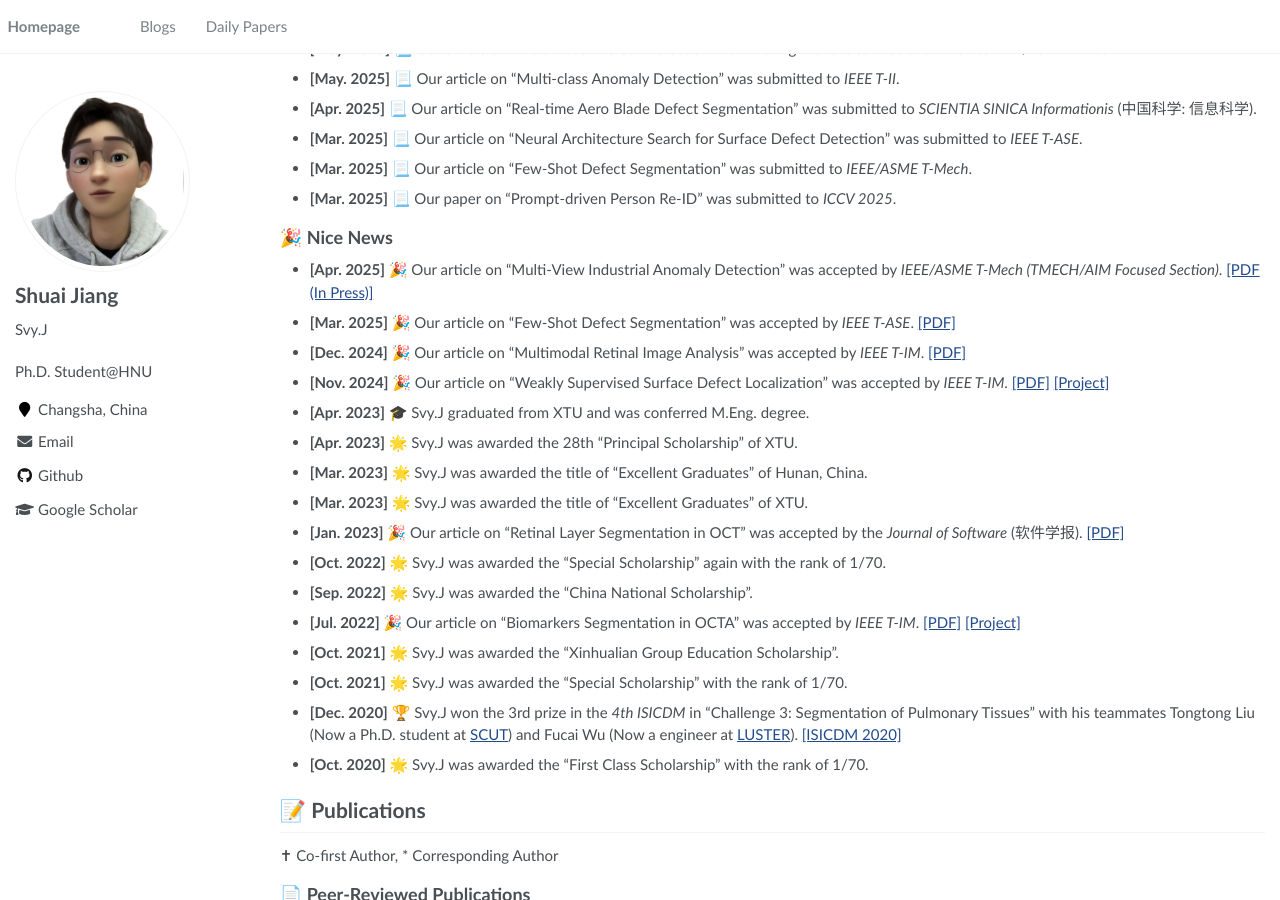
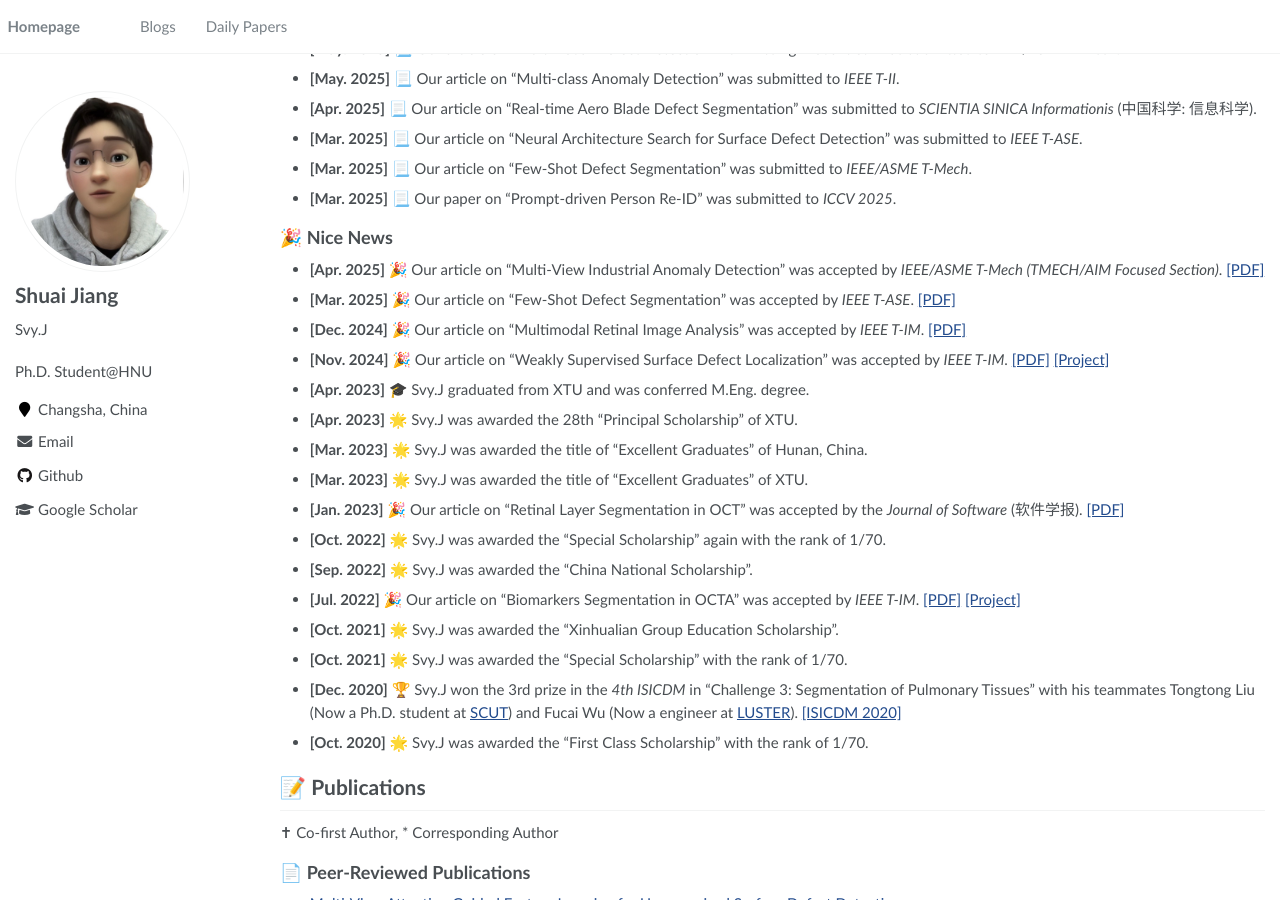
Before and after one commit to SvyJ/svyj.github.io, a Jekyll site: the page built from _pages/index.md, in a window 1280 px wide and 900 px high, scrolled down 446 px. Built offline with Jekyll 4.4.1, drawn with Linux system fonts in a browser that asks for light colours.

Commit message:
Update index.md

```diff
--- a/_pages/index.md
+++ b/_pages/index.md
@@ -43,7 +43,7 @@ author_profile: true
 
 ## 🎉 Nice News
 
-- **[Apr. 2025]** 🎉 Our article on "Multi-View Industrial Anomaly Detection" was accepted by _IEEE/ASME T-Mech (TMECH/AIM Focused Section)_. [[PDF (In Press)]](https://ieeexplore.ieee.org/document/11010089)
+- **[Apr. 2025]** 🎉 Our article on "Multi-View Industrial Anomaly Detection" was accepted by _IEEE/ASME T-Mech (TMECH/AIM Focused Section)_. [[PDF]](https://ieeexplore.ieee.org/document/11010089)
 
 - **[Mar. 2025]** 🎉 Our article on "Few-Shot Defect Segmentation" was accepted by _IEEE T-ASE_. [[PDF]](https://ieeexplore.ieee.org/document/10942431)
 
```
